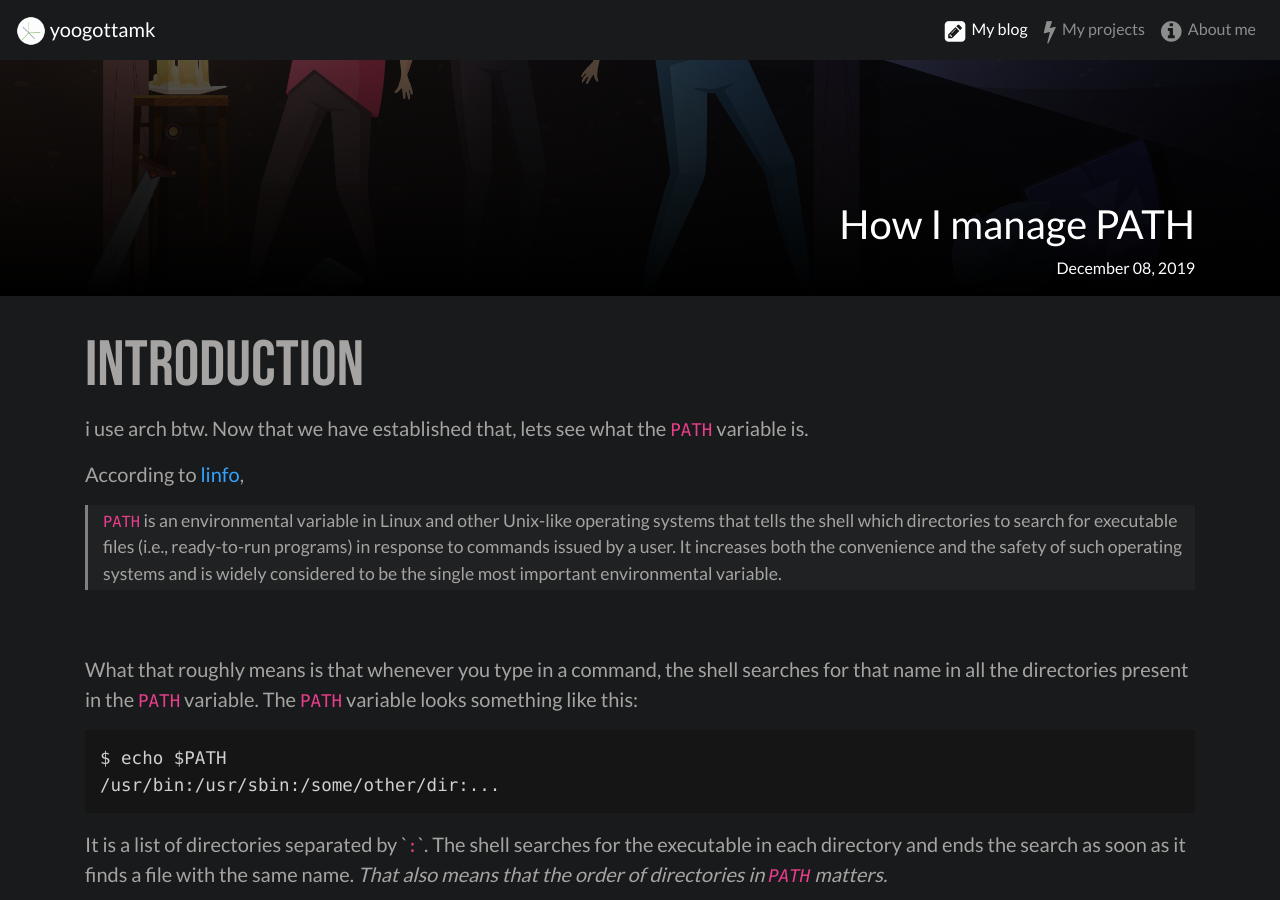
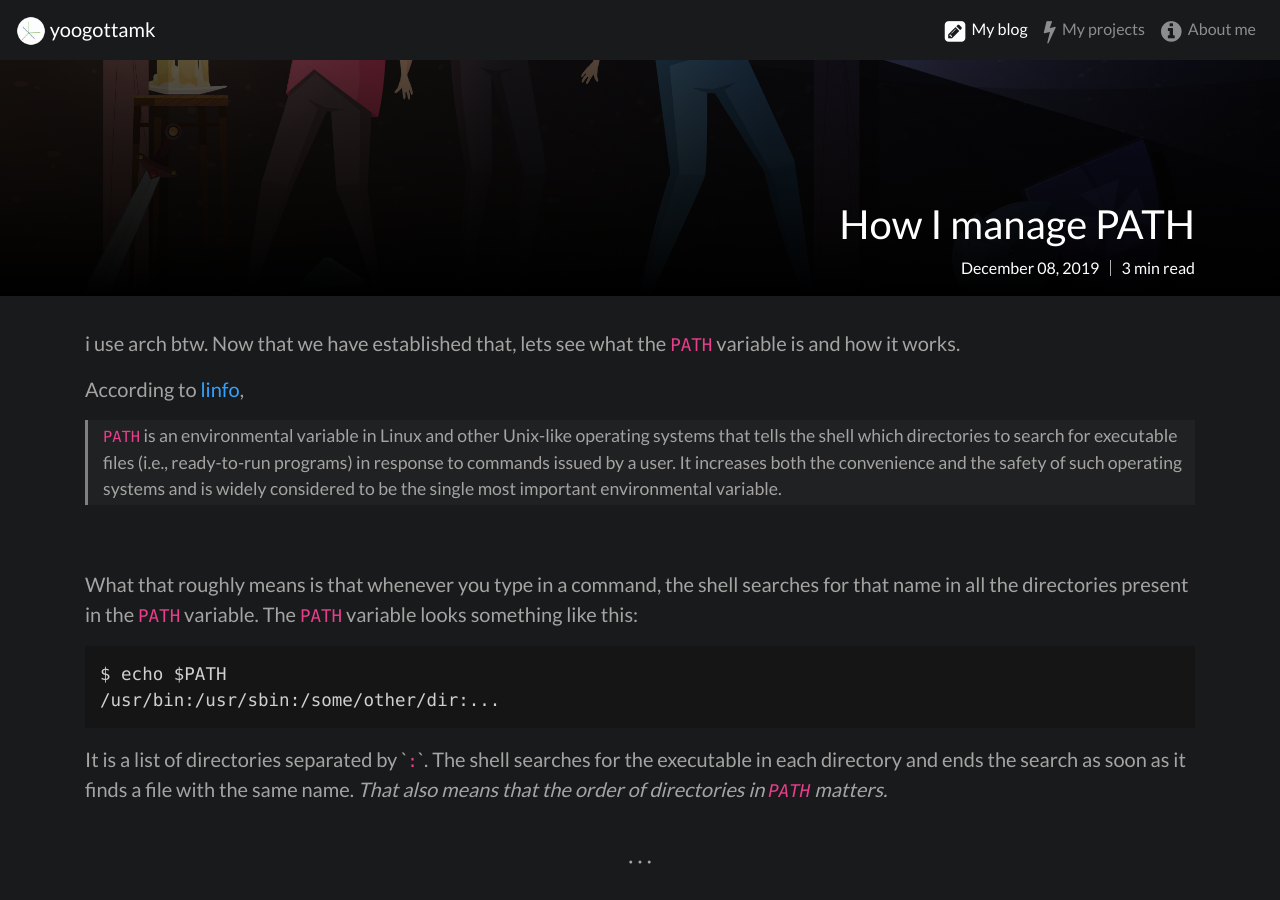
Before and after one commit to yoogottamk/yoogottamk.github.io, a Jekyll site: the page built from _posts/2019-12-08-managing-path.md, in a window 1280 px wide and 900 px high, scrolled down 439 px. Built offline with Jekyll 4.4.1, drawn with Linux system fonts in a browser that asks for light colours; some of the changed text lies outside the part shown.

Commit message:
first post almost ready

````diff
--- a/_includes/divide.html
+++ /dev/null
@@ -1 +0,0 @@
-<div class="text-center py-4">· · ·</div>
--- /dev/null
+++ b/_includes/post-heading.html
@@ -0,0 +1,4 @@
+{% if include.nodots != "true" %}
+  <div class="text-center py-4">· · ·</div>
+{% endif %}
+<h1 class="section-header">{{ include.header }}</h1>
--- a/_layouts/post.html
+++ b/_layouts/post.html
@@ -9,7 +9,11 @@
      style='background-image: linear-gradient(rgba(0, 0, 0, 0), rgba(0, 0, 0, 1)), url("{{ site.baseurl }}/assets/images/{{ page.blogImage }}");'>
   <div class="container">
     <h1>{{ page.blogTitle }}</h1>
-    {{ page.date | date: '%B %d, %Y' }}
+    {{ page.date | date: '%B %d, %Y' }} ｜
+    <span class="reading-time" title="Estimated read time">
+      {% assign words = page.content | strip_html | number_of_words %}
+      {{ words | divided_by: 180 | plus: 1 }} min read
+    </span>
   </div>
 </div>
 
--- a/_posts/2019-12-08-managing-path.md
+++ b/_posts/2019-12-08-managing-path.md
@@ -7,8 +7,7 @@
  - GNU/Linux
 ---
 
-<h1 class="section-header">Introduction</h1>
-i use arch btw. Now that we have established that, lets see what the `PATH` variable is.
+i use arch btw. Now that we have established that, lets see what the `PATH` variable is and how it works.
 
 According to <a href="http://www.linfo.org/path_env_var.html">linfo</a>,
 <blockquote class="blockquote"><code>PATH</code> is an environmental variable in Linux and other Unix-like operating systems that tells the shell which directories to search for executable files (i.e., ready-to-run programs) in response to commands issued by a user. It increases both the convenience and the safety of such operating systems and is widely considered to be the single most important environmental variable.</blockquote>
@@ -24,9 +23,8 @@
 
 It is a list of directories separated by \``:`\`. The shell searches for the executable in each directory and ends the search as soon as it finds a file with the same name. *That also means that the order of directories in `PATH` matters.*
 
-{% include divide.html %}
+{% include post-heading.html header="The usual method" %}
 
-<h1 class="section-header">The usual method</h1>
 The "standard" way of setting the `PATH`, as seen in the top search result on <a href="https://superuser.com/a/488175">superuser</a> is this:
 ```shell
 $ export PATH=$PATH:/your/new/path/here
@@ -45,35 +43,63 @@
 
 This is bad practice. Updating the variable to remove a directory can be messy, and what if you want to give preference to a directory for an executable? You'll have to change the order in which they are added to `PATH`. Doing it when your `PATH` updates are scattered all over the place doesn't look easy, right?
 
-Even if you do this in a single line, it can be a little overwhelming sometimes:
+Even if you write all the directories in a single line, it get a little overwhelming sometimes:
 ```shell
 export PATH=$PATH:/your/new/path/here:/another/new/path/here:/oh/and/a/second/too:/here/we/go/again:...
 ```
 
-{% include divide.html %}
+{% include post-heading.html header="What I do" %}
 
-<h1 class="section-header">What I do</h1>
 I keep all my `PATH` updates in a single file and source that file in `~/.profile`.
 
 That file looks like this:
 ```shell
 #!/bin/bash
 
-path_dirs=(
+# directories which get prepended
+prepend_dirs=(
     "$HOME/bin"
+    "$HOME/projects/some-project"
+    "$HOME/projects/another-one"
+    ...
+)
+
+# directories which get appended
+append_dirs=(
     "$HOME/.some-dir"
     "$HOME/.local/bin"
-    "$HOME/projects/some-project"
-    "$HOME/projects/another-one"
     "/usr/local/android-studio/bin"
     "$HOME/flutter/bin"
     "$HOME/.cargo/bin"
     ...
 )
 
-appended_path=$(IFS=":$IFS"; printf "%s" "${path_dirs[*]}")
+# generate the strings
+prepend_path=$(IFS=":"; echo "${prepend_dirs[*]}")
+append_path=$(IFS=":"; echo "${append_dirs[*]}")
 
-export PATH="$PATH:$appended_path"
+# wth is this?!
+export PATH="${prepend_path:+${prepend_path}:}$PATH${append_path:+:${append_path}}"
 ```
 
-Explanation:
+<h2 class="section-header pt-4">Explanation</h2>
+I maintain two arrays: one for prepending and one for appending.
+
+I generate the string (`prepend_path, append_path`) which gets added to `PATH`. This does not pollute your `IFS`, since the whole command is ran in a subshell. Also, printing `${array[*]}` expands to all elements separated by the first character of `IFS`, which currently is \``:`\`.
+
+The last line is special. It could simply have been
+
+```shell
+export PATH="$prepend_path:$PATH:$append_path"
+```
+
+Although, a problem might arise when either `prepend_path` or `append_path` is empty. The final `PATH` might end up looking like this: `:/usr/bin:/usr/sbin:...:/home/user/bin:`.
+
+Solution: bash array parameter expansion
+<blockquote class="blockquote">
+<a href="https://www.gnu.org/software/bash/manual/html_node/Shell-Parameter-Expansion.html">${parameter:+word}</a>
+<br>
+&nbsp;&nbsp;&nbsp;&nbsp;If parameter is null or unset, nothing is substituted, otherwise the expansion of word is substituted.
+</blockquote>
+
+So, if either of them are empty, the corresponding \``:`\` won't be added. Cool!
--- a/css/post.css
+++ b/css/post.css
@@ -36,6 +36,9 @@
 .section-header {
     text-transform: uppercase;
     font-family: 'Bebas Neue';
+}
+
+h1.section-header {
     font-size: 4rem;
 }
 
````
